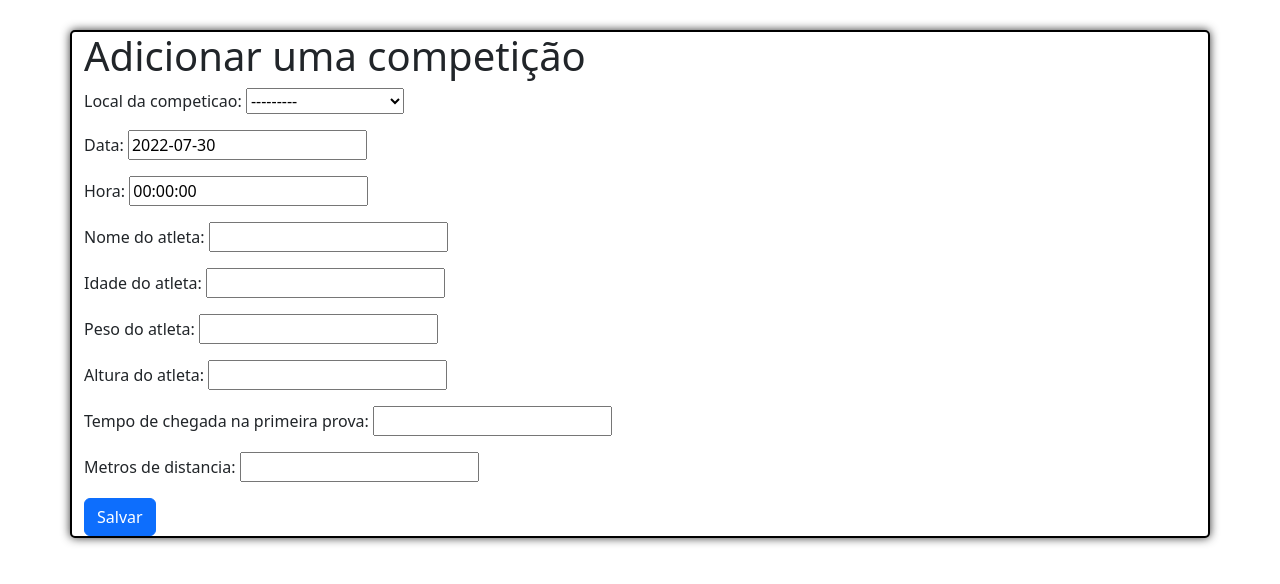
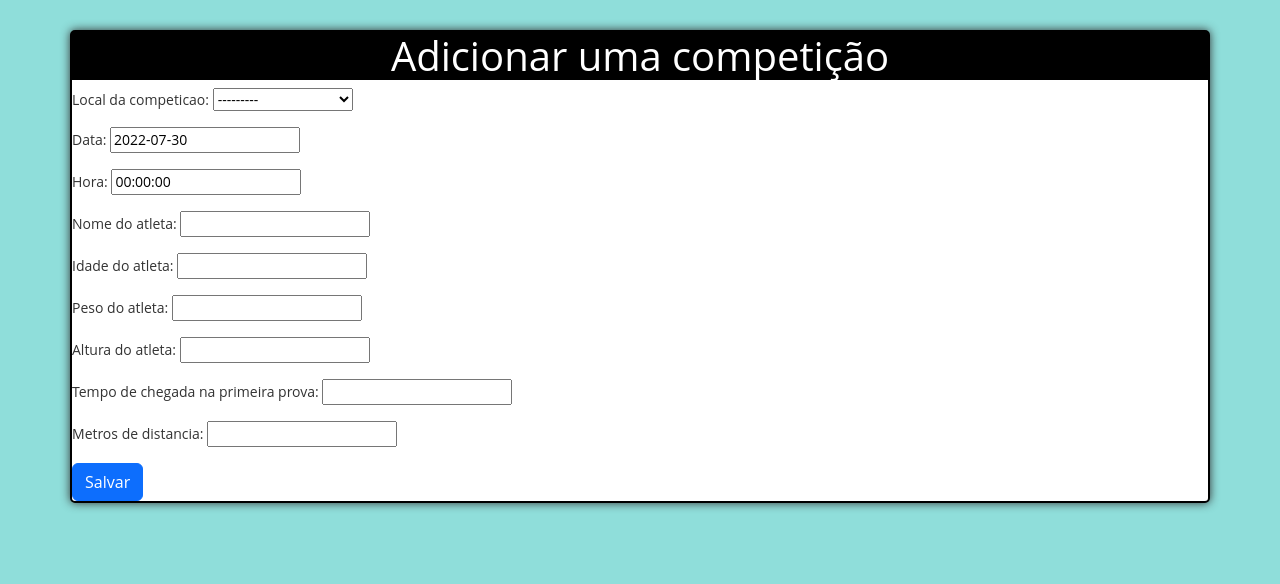
Before and after one commit to allystor/Jogos_olimpicos, a Django app: page /nova/ in a window 1280 px wide. Shown: the top 584 px of the page. Run offline with Django 4.2, Linux system fonts and the light colour scheme.

Commit message:
Atualizando o front-end do projeto

```diff
--- a/index/static/styles.css
+++ b/index/static/styles.css
@@ -1,11 +1,11 @@
-body{
+html > body{
     background-color:rgba(33, 190, 183, 0.5);
     font-family: 'Open Sans', sans-serif;
     font-size: 14px;
     color: #333;
     line-height: 1.42857143;
 }
-.container {
+body > .container {
     padding: 0;
     margin-top: 30px;
     margin-bottom: 30px;
--- a/nova_competicao/static/criar/style.css
+++ b/nova_competicao/static/criar/style.css
@@ -1,4 +1,13 @@
-.container {
+html > body {
+    background-color:rgba(33, 190, 183, 0.5);
+    font-family: 'Open Sans', sans-serif;
+    font-size: 14px;
+    color: #333;
+    line-height: 1.42857143;
+    padding: 0;
+    margin: 0;
+}
+body > .container {
     padding: 0;
     margin-top: 30px;
     margin-bottom: 30px;
@@ -10,4 +19,10 @@
     box-shadow: #333 0px 0px 10px;
     display: flex;
     flex-direction: column;
+    justify-content: center;
 }
+.container h1 {
+    text-align: center;
+    color: white;
+    background-color: black;
+}
--- a/nova_competicao/templates/criar.html
+++ b/nova_competicao/templates/criar.html
@@ -9,13 +9,12 @@
     <link rel="stylesheet" href="{% static 'criar/style.css' %}">
     <link href="https://cdn.jsdelivr.net/npm/bootstrap@5.2.0-beta1/dist/css/bootstrap.min.css" rel="stylesheet" integrity="sha384-0evHe/X+R7YkIZDRvuzKMRqM+OrBnVFBL6DOitfPri4tjfHxaWutUpFmBp4vmVor" crossorigin="anonymous">
 </head>
-    <body>
+<body class="body">
     <div class="container">
         <h1>Adicionar uma competição</h1>
         <div class="cadastro">
             <div class="form-row">
                 <div class="form-group col-md-11 control-label">
-                    </div>
                 <form action="." method="POST">
                     {% csrf_token %}
                     <fieldset>
@@ -28,6 +27,7 @@
                 </div>
             </div>
         </div>
+    </div>
     <script src="https://cdn.jsdelivr.net/npm/bootstrap@5.2.0-beta1/dist/js/bootstrap.bundle.min.js" integrity="sha384-pprn3073KE6tl6bjs2QrFaJGz5/SUsLqktiwsUTF55Jfv3qYSDhgCecCxMW52nD2" crossorigin="anonymous"></script>
 </body>
 </html>
```
Also changed, not shown: index/templates/index.html (+5 -5 lines), nova_competicao/static/ranking/style.css (+19 -1 lines). Lines whose indentation alone changed are shown as unchanged.
